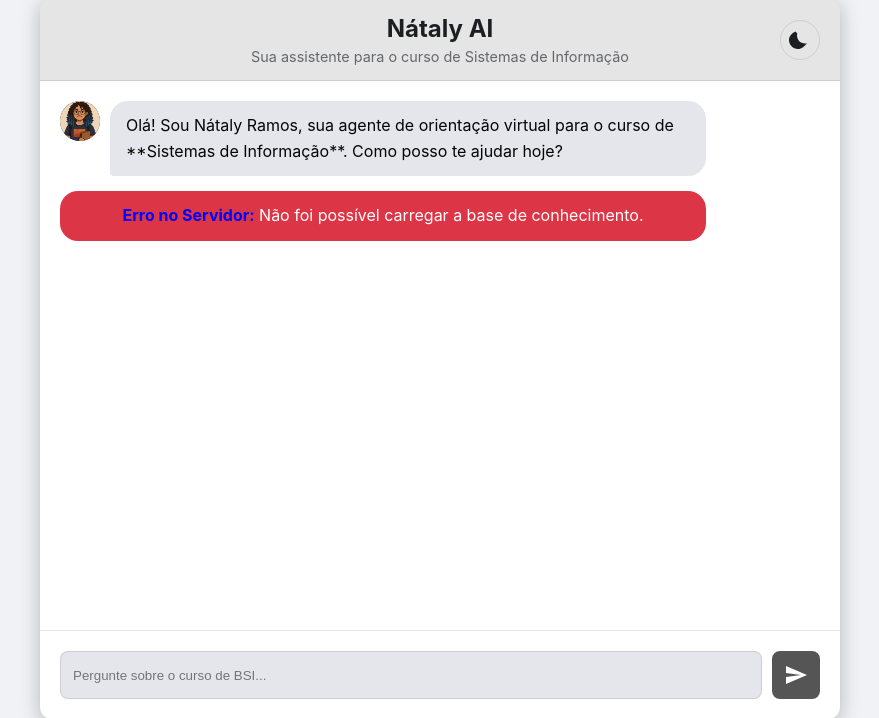
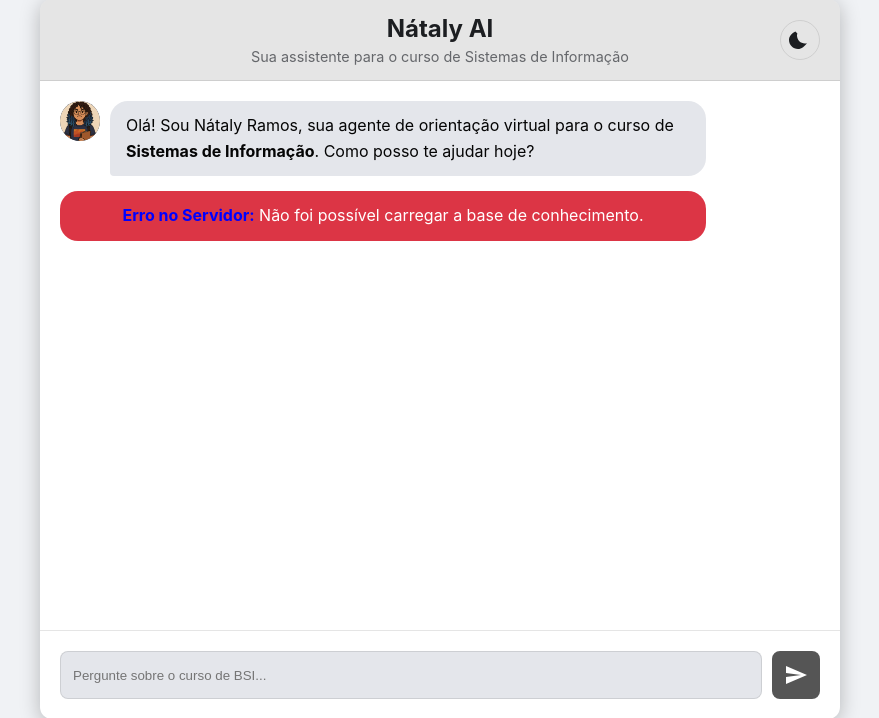
Before and after one commit to hugosb2/bsi-Agent, a Flask app: page / in a window 1280 px wide. Shown: the part 41-759 px from the top of the page, without its empty margins (200-1079 px from the left). Run offline with Flask 3, Linux system fonts and the light colour scheme.

Commit message:
melhorias de interface #3

```diff
--- a/templates/index.html
+++ b/templates/index.html
@@ -24,7 +24,7 @@
         <div id="chat-box" class="chat-box">
              <div class="message ai-message">
                 <img src="{{ url_for('static', filename='perfil.png') }}" alt="Avatar" class="avatar">
-                <div class="text">Olá! Sou Nátaly Ramos, sua agente de orientação virtual para o curso de **Sistemas de Informação**. Como posso te ajudar hoje?</div>
+                <div class="text">Olá! Sou Nátaly Ramos, sua agente de orientação virtual para o curso de <b>Sistemas de Informação</b>. Como posso te ajudar hoje?</div>
              </div>
              {% if error %}
              <div class="message error-message">
```
